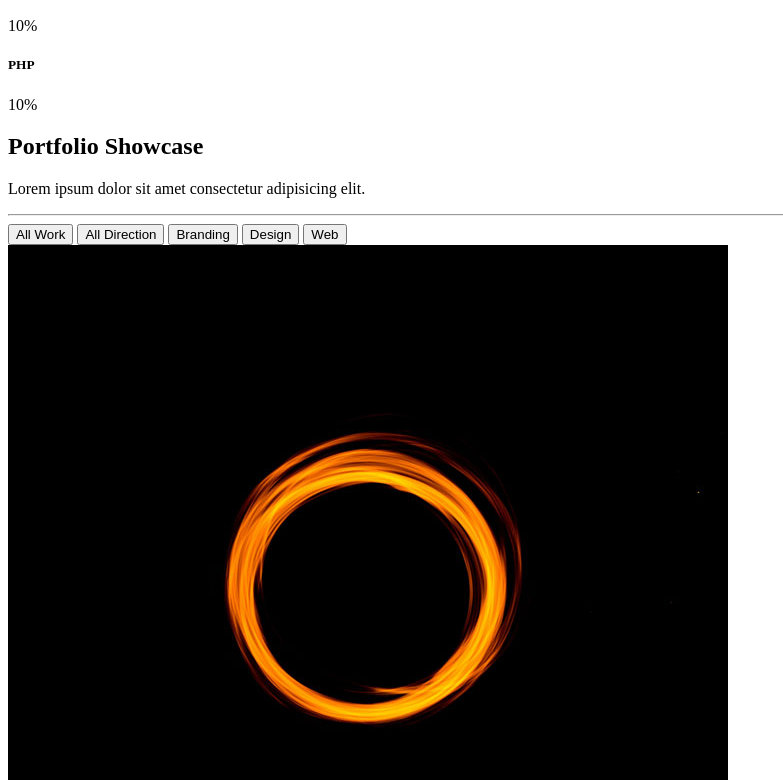
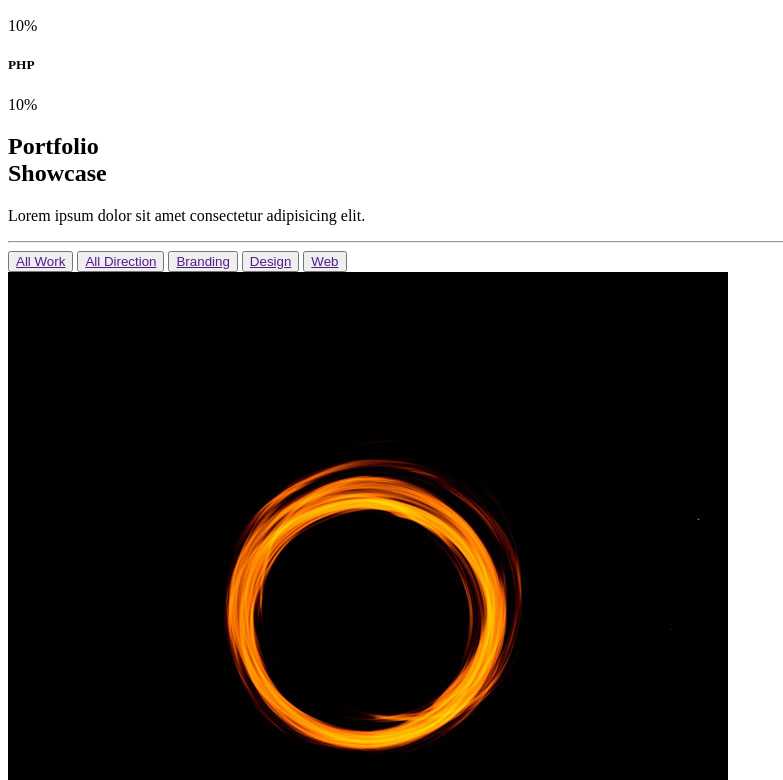
Before and after one commit to eehima/ephraimportfolio, a plain HTML site: page index.html in a window 1280 px wide. Shown: the part 3520-4300 px from the top of the page, without its empty margins (0-783 px from the left). Drawn offline with Linux system fonts and the light colour scheme.

Commit message:
addinghtml

```diff
--- a/index.html
+++ b/index.html
@@ -164,7 +164,11 @@
                 </div>
 
             </div>
-            <div id="box">
+
+        </section>
+        <!-- skills part  -->
+        <section id="Skills">
+            <div id="box"></div>
                 <div id="leftin">
                     <p>I'M EXPERT ON</p>
                     <h3>Let's Work Together</h3>
@@ -189,21 +193,20 @@
                     <p>10%</p>
                 </div>
             </div>
-
         </section>
-        <!-- skills part  -->
-        <section id="Skills">
-            <div id="topboxskills">
-                <h2>Portfolio Showcase</h2>
+        <!-- portfolio part  -->
+        <section id="Portfolio">
+            <div id="topboxskills"></div>
+                <h2>Portfolio<br>Showcase</h2>
                 <p>Lorem ipsum dolor sit amet consectetur adipisicing elit.</p>
             </div>
             <hr>
             <div>
-                <button>All Work</button>
-                <button>All Direction</button>
-                <button>Branding</button>
-                <button>Design</button>
-                <button>Web</button>
+                <button><a href="">All Work</a></button>
+                <button><a href="">All Direction</a></button>
+                <button><a href="">Branding</a></button>
+                <button><a href="">Design</a></button>
+                <button><a href="">Web</a></button>
             </div>
             <div>
                 <div id="leftpicture">
@@ -221,13 +224,12 @@
                     <img src="./images/ehima.jpg" alt="">
                 </div>
             </div>
-
+                <!-- pricing plan part  -->
             <div id="pricetopbox">
                 <p>CHOOSE A PLAN</p>
                 <h2>Pricing plan</h2>
                 <p>Lorem ipsum dolor sit amet consectetur adipisicing elit.</p>
             </div>
-            <!-- pricng plan  -->
             <div>
                 <div id="leftprice">
                     <h5>Basic</h5>
@@ -246,7 +248,7 @@
 
                 </div>
                 <div id="centerprice">
-                    <h6>Recommended</h6>
+                    <p>Recommended</p>
                     <h5>Standard</h5>
                     <h2>$80
                     </h2>
@@ -281,6 +283,7 @@
 
             <!-- client part  -->
             <div>
+                <br>
                 <div id="clientleft">
                     <i class="fa-solid fa-person"></i>
                     <h2>47</h2>
@@ -303,9 +306,7 @@
                 </div>
             </div>
 
-        </section>
-        <!-- testimonials section  -->
-        <section id="Portfolio">
+            <!-- testimomial part  -->
             <div>
                 <div id="testimomialleft">
                     <p>OUR TESTIMONIALS</p>
@@ -432,6 +433,7 @@
                     </div>
                 </div>
                 <input type="subject" id="subject" type="text" placeholder="Your Subject">
+                <br>
                 <textarea name="message" id="message" cols="30" rows="10">Your Message</textarea>
                 <div id="sendmessage">
                     <button>Send Message</button>
```
